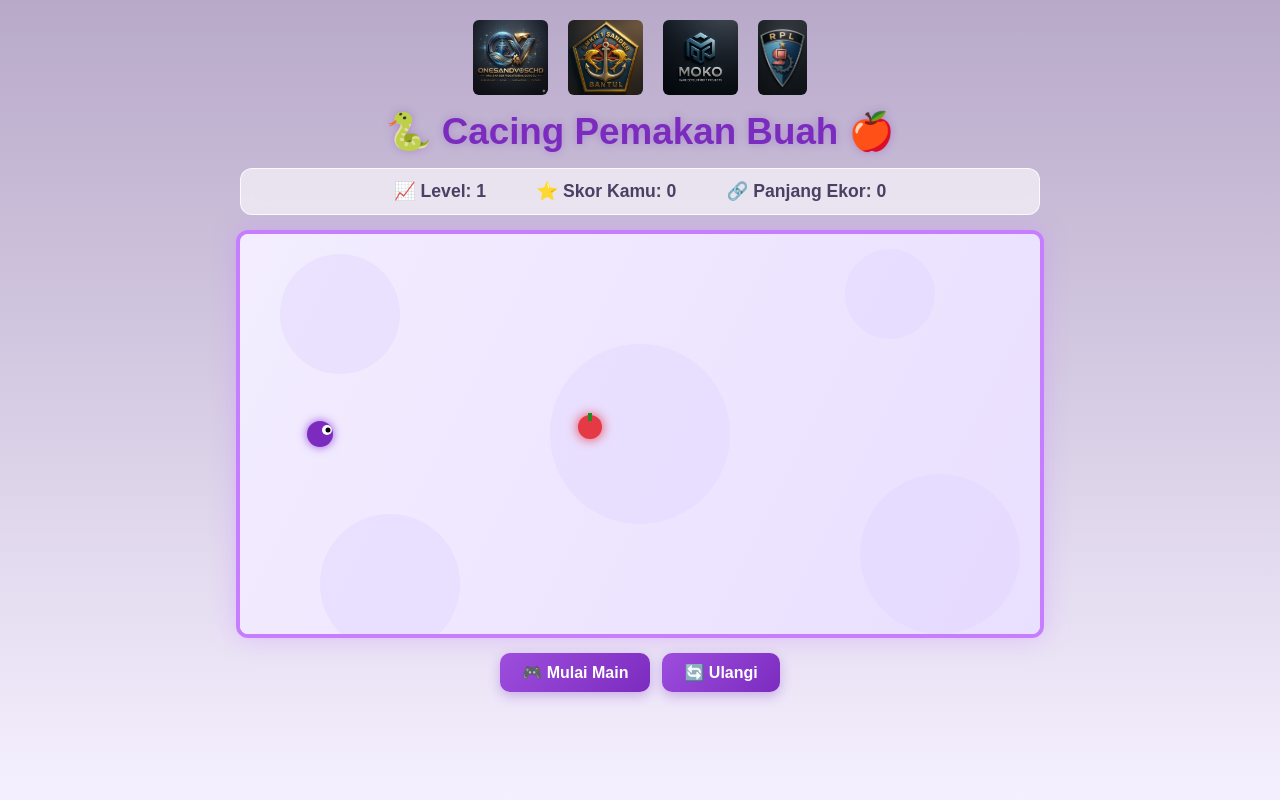
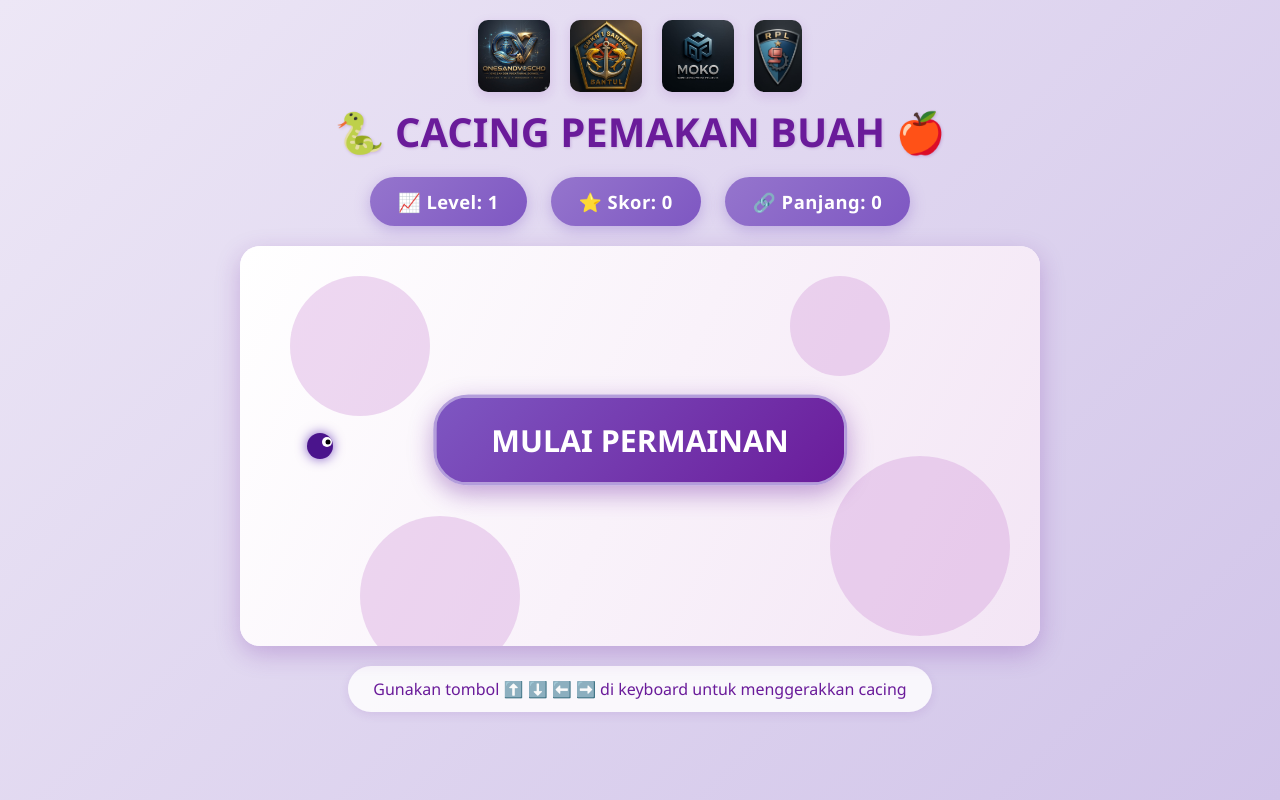
Before and after one commit to nazhifa-ai/pemakanbuah, a plain HTML site: page index.html in a window 1280 px wide. Drawn offline with Linux system fonts and the light colour scheme.

Commit message:
Update index.html

```diff
--- a/index.html
+++ b/index.html
@@ -5,97 +5,103 @@
     <meta name="viewport" content="width=device-width, initial-scale=1.0">
     <title>Cacing Pemakan Buah 🍎</title>
     <style>
-        * { margin: 0; padding: 0; box-sizing: border-box; font-family: 'Arial', sans-serif; }
+        * { margin: 0; padding: 0; box-sizing: border-box; font-family: 'Segoe UI', sans-serif; }
         body {
-            background: linear-gradient(to bottom, #B8A9C9, #F5F0FF);
+            background: linear-gradient(135deg, #EDE7F6, #D1C4E9);
             min-height: 100vh;
             padding: 20px;
-            color: #4A4063;
             display: flex;
             flex-direction: column;
             align-items: center;
+            position: relative;
         }
 
-        /* LOGO DI ATAS */
+        /* LOGO */
         .logo-di-atas {
             display: flex;
             gap: 20px;
-            margin-bottom: 15px;
+            margin-bottom: 12px;
         }
         .logo-di-atas img {
-            height: 75px;
-            width: auto;
-            border-radius: 6px;
+            height: 72px;
+            border-radius: 10px;
+            box-shadow: 0 4px 12px rgba(123, 31, 162, 0.15);
         }
 
+        /* JUDUL */
         h1 {
-            font-size: 2.3rem;
-            color: #7B2CBF;
-            text-shadow: 0 0 8px rgba(123, 44, 191, 0.3);
-            margin-bottom: 15px;
+            font-size: 2.5rem;
+            color: #6A1B9A;
+            text-align: center;
+            margin-bottom: 18px;
+            font-weight: 700;
+            text-shadow: 1px 1px 3px rgba(106, 27, 154, 0.2);
         }
+
+        /* INFO */
         .info {
-            width: 800px;
             display: flex;
-            justify-content: center;
-            gap: 50px;
-            background: rgba(255,255,255,0.6);
-            padding: 12px 20px;
-            border-radius: 12px;
+            gap: 24px;
+            margin-bottom: 20px;
+        }
+        .info-item {
+            background: linear-gradient(135deg, #9575CD, #7E57C2);
+            padding: 12px 28px;
+            border-radius: 30px;
+            color: white;
+            font-weight: 600;
+            font-size: 1.15rem;
+            box-shadow: 0 4px 15px rgba(126, 87, 194, 0.35);
+            letter-spacing: 0.5px;
+        }
+
+        /* AREA KANVAS */
+        #gameCanvas {
+            border: none;
+            border-radius: 20px;
+            box-shadow: 0 8px 25px rgba(106, 27, 154, 0.25);
+            background: #FAF7FF;
+            position: relative;
+        }
+
+        /* ✨ TULISAN TENGAH ✨ */
+        .tulisan-tengah {
+            position: absolute;
+            top: 55%;
+            left: 50%;
+            transform: translate(-50%, -50%);
+            background: linear-gradient(135deg, #7E57C2, #6A1B9A);
+            padding: 22px 55px;
+            border-radius: 35px;
+            color: white;
+            font-size: 1.9rem;
             font-weight: bold;
-            font-size: 1.1rem;
-            margin-bottom: 15px;
-            backdrop-filter: blur(6px);
-            border: 1px solid rgba(255,255,255,0.8);
+            cursor: pointer;
+            box-shadow: 0 8px 25px rgba(106, 27, 154, 0.4);
+            z-index: 10;
+            transition: all 0.3s ease;
+            border: 3px solid #B39DDB;
         }
-        #notifikasi {
-            position: fixed;
-            top: 20px;
-            left: 50%;
-            transform: translateX(-50%);
-            background: #9D4EDD;
+        .tulisan-tengah:hover {
+            transform: translate(-50%, -50%) scale(1.08);
+            box-shadow: 0 10px 30px rgba(106, 27, 154, 0.5);
+        }
+
+        /* PETUNJUK */
+        .petunjuk {
+            margin-top: 20px;
+            background: rgba(255,255,255,0.85);
             padding: 12px 25px;
-            border-radius: 10px;
-            font-weight: bold;
-            font-size: 1.2rem;
-            color: white;
-            z-index: 100;
-            display: none;
-            box-shadow: 0 4px 15px rgba(157, 78, 221, 0.4);
-        }
-        #gameCanvas {
-            border: 4px solid #C77DFF;
-            border-radius: 12px;
-            box-shadow: 0 0 25px rgba(199, 125, 255, 0.35);
-        }
-        .tombol {
-            margin-top: 15px;
-            display: flex;
-            gap: 12px;
-            justify-content: center;
-        }
-        button {
-            padding: 10px 22px;
-            background: linear-gradient(135deg, #9D4EDD, #7B2CBF);
-            border: none;
-            border-radius: 10px;
+            border-radius: 25px;
             font-size: 1rem;
-            font-weight: bold;
-            color: white;
-            cursor: pointer;
-            transition: 0.2s;
-            box-shadow: 0 4px 12px rgba(123, 44, 191, 0.3);
-        }
-        button:hover {
-            background: linear-gradient(135deg, #C77DFF, #9D4EDD);
-            box-shadow: 0 0 15px rgba(199, 125, 255, 0.5);
-            transform: translateY(-2px);
+            color: #6A1B9A;
+            font-weight: 500;
+            box-shadow: 0 3px 10px rgba(106, 27, 154, 0.1);
         }
     </style>
 </head>
 <body>
 
-    <!-- LOGO DI ATAS -->
     <div class="logo-di-atas">
         <img src="1sanden.jpeg" alt="Logo Sanden">
         <img src="logosklh.jpeg" alt="Logo Sekolah">
@@ -103,25 +109,26 @@
         <img src="rpl.jpeg" alt="Logo RPL">
     </div>
 
-    <h1>🐍 Cacing Pemakan Buah 🍎</h1>
-    <div id="notifikasi"></div>
+    <h1>🐍 CACING PEMAKAN BUAH 🍎</h1>
 
     <div class="info">
-        <div>📈 Level: <span id="level">1</span></div>
-        <div>⭐ Skor Kamu: <span id="skor">0</span></div>
-        <div>🔗 Panjang Ekor: <span id="panjang">0</span></div>
+        <div class="info-item">📈 Level: <span id="level">1</span></div>
+        <div class="info-item">⭐ Skor: <span id="skor">0</span></div>
+        <div class="info-item">🔗 Panjang: <span id="panjang">0</span></div>
     </div>
 
     <canvas id="gameCanvas" width="800" height="400"></canvas>
 
-    <div class="tombol">
-        <button onclick="mulaiGame()">🎮 Mulai Main</button>
-        <button onclick="resetGame()">🔄 Ulangi</button>
+    <div id="tulisanTengah" class="tulisan-tengah" onclick="klikTengah()">MULAI PERMAINAN</div>
+
+    <div class="petunjuk">
+        Gunakan tombol ⬆️ ⬇️ ⬅️ ➡️ di keyboard untuk menggerakkan cacing
     </div>
 
     <script>
         const canvas = document.getElementById('gameCanvas');
         const ctx = canvas.getContext('2d');
+        const elemenTulisan = document.getElementById('tulisanTengah');
         let level = 1, skor = 0;
         let gameJalan = false;
 
@@ -130,7 +137,7 @@
             arahX: 1, arahY: 0, ekor: []
         };
 
-        const buah = {x: acak(100, 700), y: acak(50, 350), ukuran: 24, warna: '#E63946'};
+        const buah = {x: acak(100, 700), y: acak(50, 350), ukuran: 24, warna: '#D32F2F'};
 
         const tombol = {};
         window.addEventListener('keydown', e => {
@@ -140,16 +147,14 @@
         window.addEventListener('keyup', e => tombol[e.key] = false);
 
         function acak(min, max) { return Math.floor(Math.random()*(max-min)+min); }
-        function notifikasi(teks) {
-            const n = document.getElementById('notifikasi');
-            n.innerText = teks; n.style.display = 'block';
-            setTimeout(() => n.style.display = 'none', 2000);
+
+        function klikTengah() {
+            if (!gameJalan) mulaiGame();
         }
 
         function mulaiGame() {
-            if (gameJalan) return;
             gameJalan = true;
-            notifikasi('✅ MAIN BEBAS TANPA BATAS! Hanya Nabrak = Kalah!');
+            elemenTulisan.style.display = 'none';
             loopGame();
         }
 
@@ -161,21 +166,15 @@
             pemain.kecepatan = pemain.kecepatanDasar;
             buah.x = acak(100, 700); buah.y = acak(50, 350);
             updateUI(); gambarSemua();
+            elemenTulisan.innerText = 'ULANGI';
+            elemenTulisan.style.display = 'block';
         }
 
-        // 🔴 LOOP TERUS BERJALAN, TIDAK ADA STOP
+        // 🔴 LOOP TANPA BATAS & TANPA HENTI
         function loopGame() {
             if (!gameJalan) return;
-
-            ubahArah();
-            gerakOtomatis();
-            updateEkor();
-            cekTabrakanDinding();
-            cekMakanBuah();
-
-            gambarSemua();
-            updateUI();
-            requestAnimationFrame(loopGame);
+            ubahArah(); gerakOtomatis(); updateEkor(); cekTabrakanDinding(); cekMakanBuah();
+            gambarSemua(); updateUI(); requestAnimationFrame(loopGame);
         }
 
         function ubahArah() {
@@ -190,12 +189,11 @@
             pemain.y += pemain.arahY * pemain.kecepatan;
         }
 
-        // 💀 HANYA NABRAK DINDING YANG BIKIN KALAH
+        // 💀 HANYA KALAH JIKA NABRAK DINDING
         function cekTabrakanDinding() {
             if (pemain.x <= 0 || pemain.x >= canvas.width - pemain.ukuran ||
                 pemain.y <= 0 || pemain.y >= canvas.height - pemain.ukuran) {
-                gameJalan = false;
-                notifikasi(`💥 KALAH! Skor Akhir: ${skor}`);
+                resetGame();
             }
         }
 
@@ -204,57 +202,52 @@
             while(pemain.ekor.length > skor) pemain.ekor.pop();
         }
 
-        // ⭐ BAGIAN INI SUDAH DIUBAH: TIDAK ADA ANGKA 5, NAIK LEVEL & CEPAT TERUS TERUSAN
+        // ⭐ NAIK LEVEL TERUS, TIDAK ADA BATAS APAPUN
         function cekMakanBuah() {
             if (Math.abs(pemain.x - buah.x) < 30 && Math.abs(pemain.y - buah.y) < 30) {
                 skor++;
                 buah.x = acak(100, 700); buah.y = acak(50, 350);
-
-                // NAIK LEVEL SETIAP KALI SKOR BERTAMBAH, MAKIN CEPAT TERUS, TIDAK ADA BATAS
-                level++;
-                pemain.kecepatan += 0.15;
-                notifikasi(`Level ${level}! Semakin Cepat! 🚀`);
+                if (skor % 5 === 0) { level++; pemain.kecepatan += 0.2; }
             }
         }
 
-        // 🎨 BACKGROUND LINGKARAN LEMBUT (BUKAN GARIS/TITIK)
+        // 🎨 TAMPILAN LATAR & GAMBAR
         function gambarSemua() { gambarLatar(); gambarEkor(); gambarPemain(); gambarBuah(); }
 
         function gambarLatar() {
             let grad = ctx.createLinearGradient(0, 0, canvas.width, canvas.height);
-            grad.addColorStop(0, '#F3EDFF');
-            grad.addColorStop(1, '#E9DFFF');
+            grad.addColorStop(0, '#FFFFFF');
+            grad.addColorStop(1, '#F3E5F5');
             ctx.fillStyle = grad;
             ctx.fillRect(0, 0, canvas.width, canvas.height);
 
-            // Lingkaran hiasan transparan
-            ctx.fillStyle = 'rgba(224, 214, 255, 0.45)';
-            ctx.beginPath(); ctx.arc(100, 80, 60, 0, Math.PI*2); ctx.fill();
-            ctx.beginPath(); ctx.arc(700, 320, 80, 0, Math.PI*2); ctx.fill();
-            ctx.beginPath(); ctx.arc(650, 60, 45, 0, Math.PI*2); ctx.fill();
-            ctx.beginPath(); ctx.arc(150, 350, 70, 0, Math.PI*2); ctx.fill();
-            ctx.beginPath(); ctx.arc(400, 200, 90, 0, Math.PI*2); ctx.fill();
+            ctx.fillStyle = 'rgba(206, 147, 216, 0.35)';
+            ctx.beginPath(); ctx.arc(120, 100, 70, 0, Math.PI*2); ctx.fill();
+            ctx.beginPath(); ctx.arc(680, 300, 90, 0, Math.PI*2); ctx.fill();
+            ctx.beginPath(); ctx.arc(600, 80, 50, 0, Math.PI*2); ctx.fill();
+            ctx.beginPath(); ctx.arc(200, 350, 80, 0, Math.PI*2); ctx.fill();
         }
 
         function gambarEkor() {
             for(let i=0; i<pemain.ekor.length; i++) {
                 let b = pemain.ekor[i];
-                ctx.fillStyle = `rgb(${140-i*2}, ${110+i*3}, ${230})`;
-                ctx.shadowBlur=3; ctx.beginPath(); ctx.arc(b.x,b.y,pemain.ukuran/2 - i*0.7,0,Math.PI*2); ctx.fill();
+                ctx.fillStyle = `rgb(${120-i*2}, ${80+i*4}, ${200+i*10})`;
+                ctx.shadowBlur=4; ctx.shadowColor='#B39DDB';
+                ctx.beginPath(); ctx.arc(b.x,b.y,pemain.ukuran/2 - i*0.6,0,Math.PI*2); ctx.fill();
             } ctx.shadowBlur=0;
         }
 
         function gambarPemain() {
-            ctx.fillStyle = '#7B2CBF'; ctx.shadowColor = '#9D4EDD'; ctx.shadowBlur=10;
+            ctx.fillStyle = '#4A148C'; ctx.shadowColor = '#7E57C2'; ctx.shadowBlur=12;
             ctx.beginPath(); ctx.arc(pemain.x,pemain.y,pemain.ukuran/2,0,Math.PI*2); ctx.fill(); ctx.shadowBlur=0;
             ctx.fillStyle='white'; ctx.beginPath(); ctx.arc(pemain.x+7,pemain.y-4,5,0,Math.PI*2); ctx.fill();
             ctx.fillStyle='black'; ctx.beginPath(); ctx.arc(pemain.x+8,pemain.y-4,2.5,0,Math.PI*2); ctx.fill();
         }
 
         function gambarBuah() {
-            ctx.fillStyle = buah.warna; ctx.shadowColor='#E63946'; ctx.shadowBlur=12;
+            ctx.fillStyle = buah.warna; ctx.shadowColor='#EF9A9A'; ctx.shadowBlur=15;
             ctx.beginPath(); ctx.arc(buah.x,buah.y,buah.ukuran/2,0,Math.PI*2); ctx.fill(); ctx.shadowBlur=0;
-            ctx.fillStyle='#228B22'; ctx.fillRect(buah.x-2, buah.y-14, 4, 8);
+            ctx.fillStyle='#2E7D32'; ctx.fillRect(buah.x-2, buah.y-14, 4, 8);
         }
 
         function updateUI() {
```
